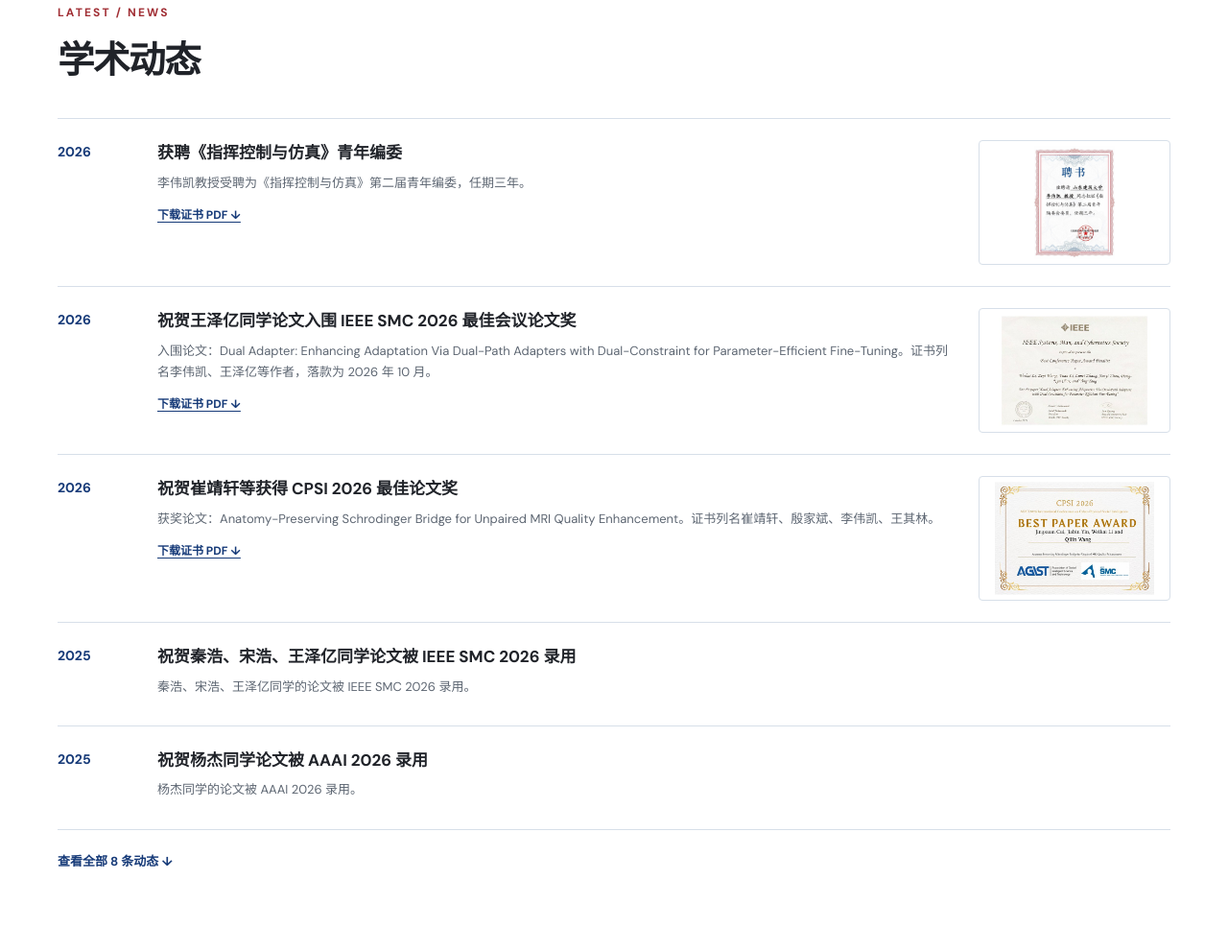
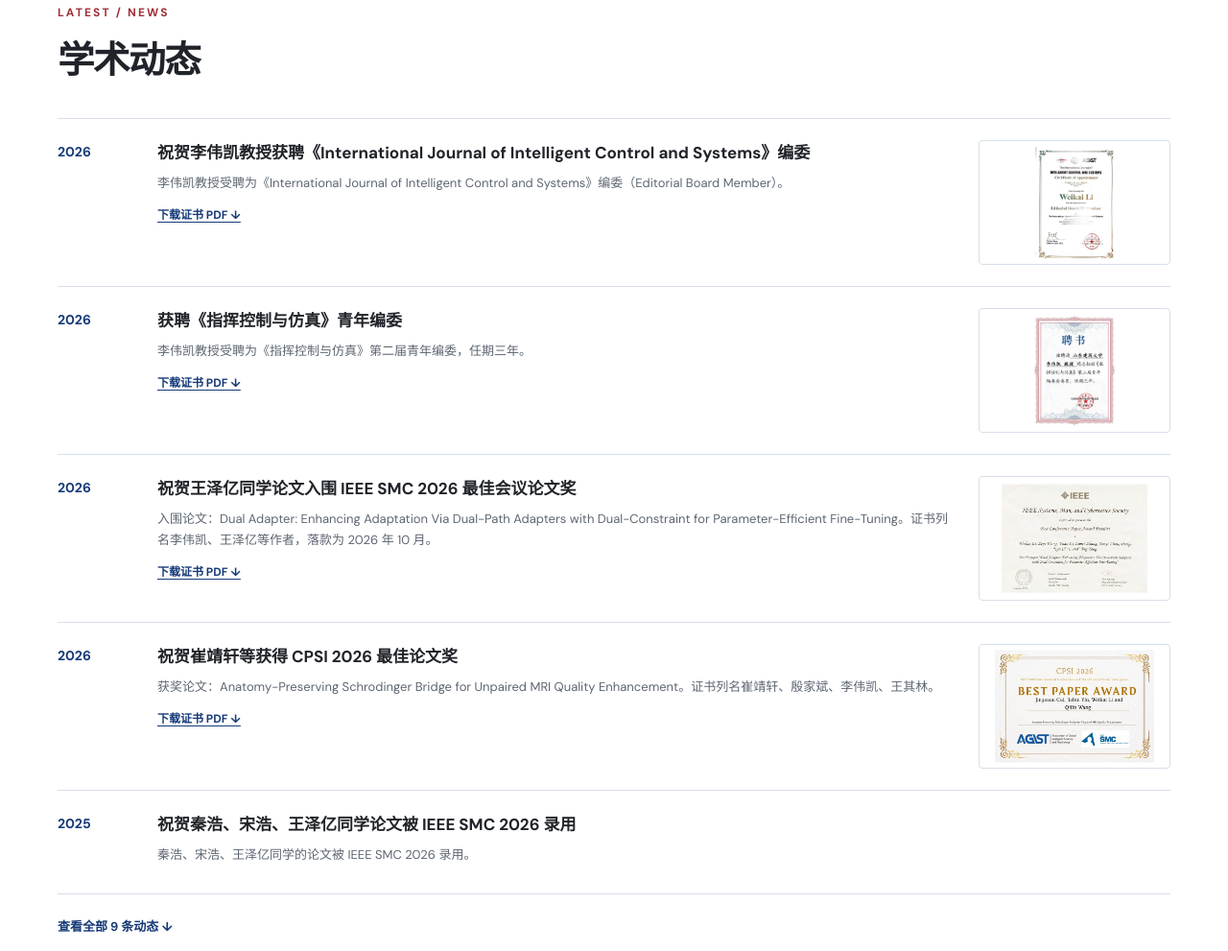
Before and after one commit to Cavin-Lee/Cavin-Lee.github.io, a plain HTML site: page cn/index.html in a window 1280 px wide. Shown: the part 670-1661 px from the top of the page at 96% size. Drawn offline with Linux system fonts and the light colour scheme.

Commit message:
Announce IJICS editorial board appointment in news

```diff
--- a/cn/index.html
+++ b/cn/index.html
@@ -61,6 +61,6 @@
   </main>
 
   <footer class="site-footer"><div class="shell footer-inner"><div><strong>李伟凯 · Wei-Kai Li</strong><p>机器学习 · 医学影像 · 脑网络</p></div><div><a href="mailto:leeweikai@sdjzu.edu.cn">电子邮件 ↗</a><a href="../cv-builder/?lang=zh">定制简历 ↗</a><a href="../">English ↗</a><a href="#top">返回顶部 ↑</a></div></div></footer>
-  <script src="../data.js?v=20261118a"></script><script src="../app.js?v=20261118a"></script>
+  <script src="../data.js?v=20261118b"></script><script src="../app.js?v=20261118a"></script>
 </body>
 </html>
--- a/data.js
+++ b/data.js
@@ -1731,6 +1731,19 @@ window.SITE_DATA = {
     }
   ],
   "news": [
+    {
+      "year": 2026,
+      "title": {
+        "zh": "祝贺李伟凯教授获聘《International Journal of Intelligent Control and Systems》编委",
+        "en": "Congratulations to Professor Wei-Kai Li on his appointment to the Editorial Board of International Journal of Intelligent Control and Systems"
+      },
+      "detail": {
+        "zh": "李伟凯教授受聘为《International Journal of Intelligent Control and Systems》编委（Editorial Board Member）。",
+        "en": "Professor Wei-Kai Li has been appointed as an Editorial Board Member of International Journal of Intelligent Control and Systems."
+      },
+      "file": "assets/service/ijics-editorial-board.pdf",
+      "image": "assets/news/ijics-editorial-board.jpg"
+    },
     {
       "year": 2026,
       "title": {
```
Also changed, not shown: cv-builder/index.html (+1 -1 lines), index.html (+1 -1 lines), assets/news/ijics-editorial-board.jpg (added), 3 other files.
